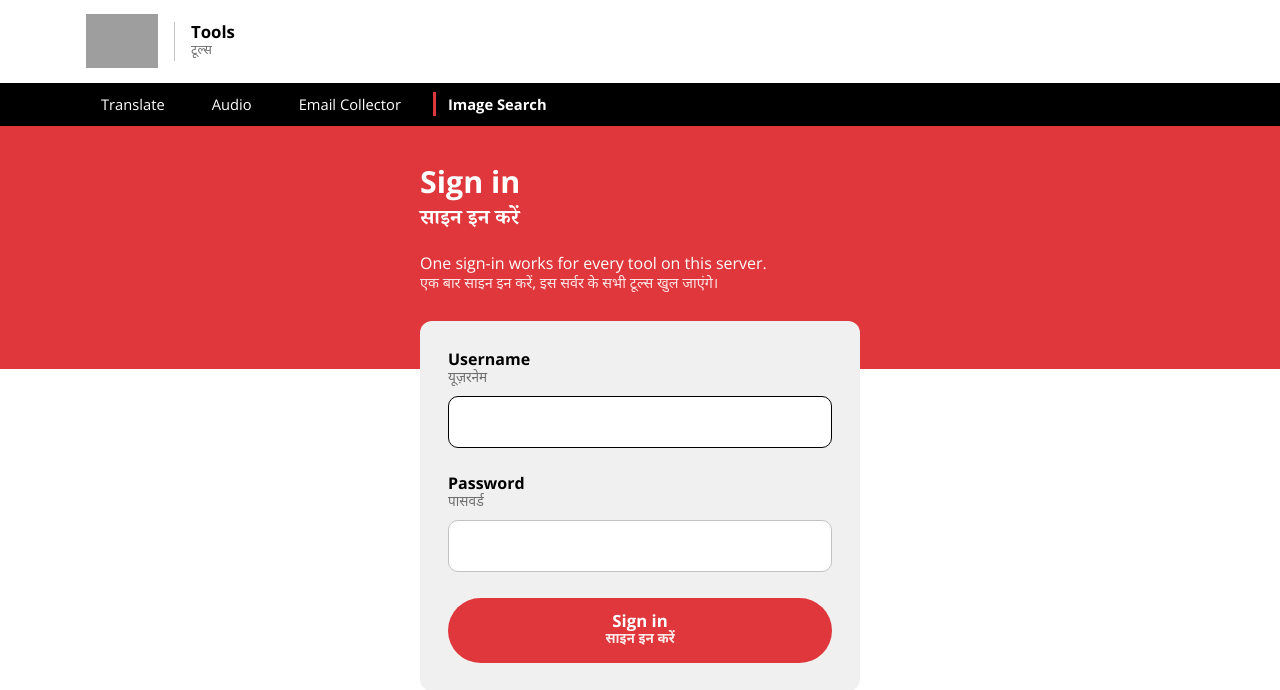
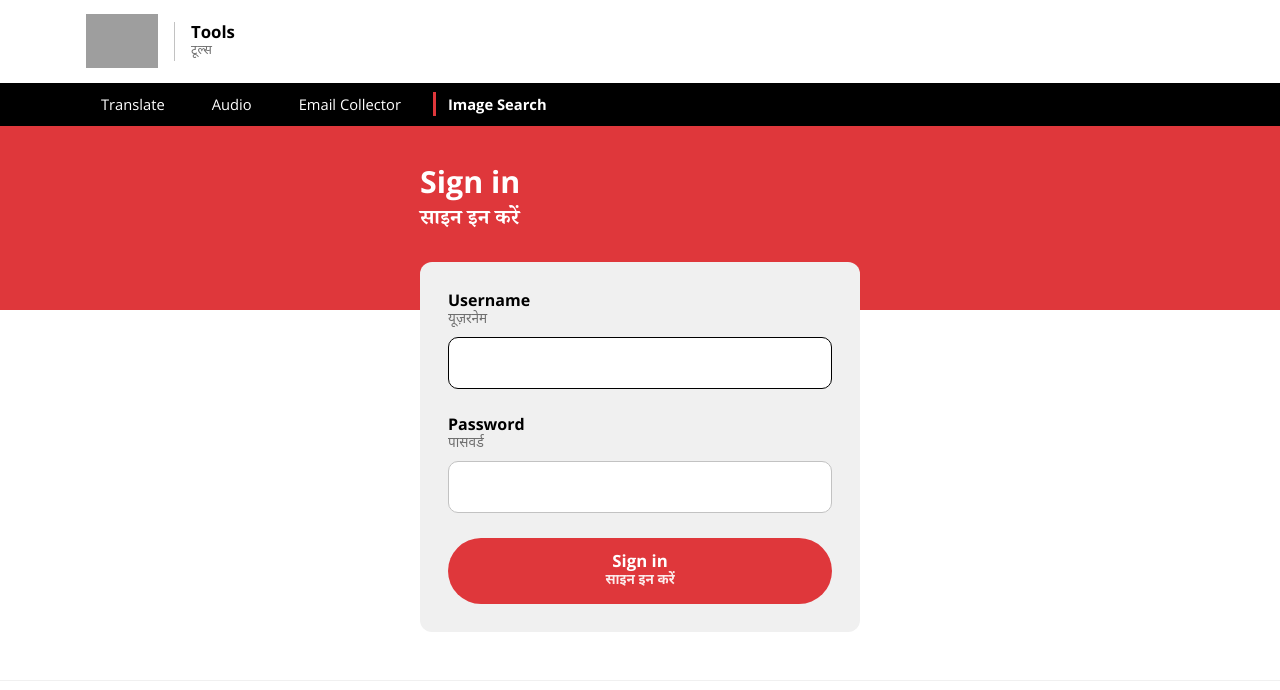
Before and after one commit to idronline/idr-image-search, a Flask app: template templates/login.html in a window 1280 px wide. Shown: the top 690 px of the page. Run offline with Flask 3, Linux system fonts and the light colour scheme; the template is opened without the code that fills it, so the values that code supplies are empty; grey boxes are pictures that could not be loaded.

Commit message:
Sign-in page: drop the 'one sign-in works for every tool' line
Co-Authored-By: Claude Opus 5.5 <noreply@anthropic.com>

```diff
--- a/templates/login.html
+++ b/templates/login.html
@@ -13,8 +13,6 @@
     {% include "_nav.html" %}
     <header class="hero"><div class="idr-wrap" style="max-width:472px">
       <h1>Sign in<span class="hi" lang="hi">साइन इन करें</span></h1>
-      <p class="lead">One sign-in works for every tool on this server.
-        <span class="hi" lang="hi">एक बार साइन इन करें, इस सर्वर के सभी टूल्स खुल जाएंगे।</span></p>
     </div></header>
     <main style="max-width:472px">
       <form class="card" method="post" action="{{ url_for('idr_login') }}">
```
